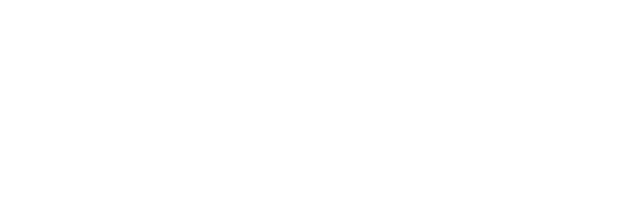
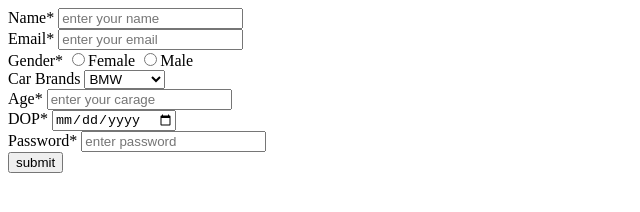
Before and after one commit to acciojob/signup-form-car-painter98, a website: page main.html in a window 1280 px wide. Shown: the whole page, without its empty margins (0-640 px from the left). Drawn offline with Linux system fonts and the light colour scheme.

Commit message:
created a submission

```diff
--- a/main.html
+++ b/main.html
@@ -7,6 +7,35 @@
 </head>
 
 <body>
+	<form method="get">
+		<label for="name">Name*</label>
+	<input type="text" id="name" placeholder="enter your name" required>
+	<br>
+	<label for="email">Email*</label>
+	<input type="email" id="email" placeholder="enter your email" required>
+	<br>
+	<label for="gender">Gender*</label>
+	<input type="radio" id="gender" name="gender" required>Female
+	<input type="radio" id="gender" name="gender" required>Male
+	<br>
+	<label for="cars">Car Brands</label>
+	<select id="cars">
+		<option id="bmw">BMW</option>
+		<option id="Audi">Audi</option>
+		<option id="Mercedez">Mercedez</option>
+	</select>
+	<br>
+	<label for="carage">Age*</label>
+	<input type="text" id="carage" placeholder="enter your carage" required>
+	<br>
+	<label for="dop">DOP*</label>
+	<input type="date" id="dop" placeholder="enter date of production" required>
+	<br>
+	<label for="password">Password*</label>
+	<input type="text" id="password" placeholder="enter password" required>
+	<br>
+	<button>submit</button>
+	</form>
 	<!-- the entire body must be written by student -->
     <script type="text/javascript" src="./script.js">
 </script>
```
